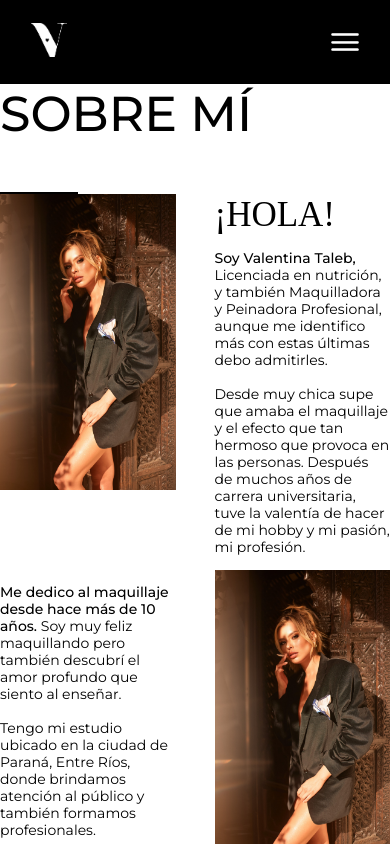
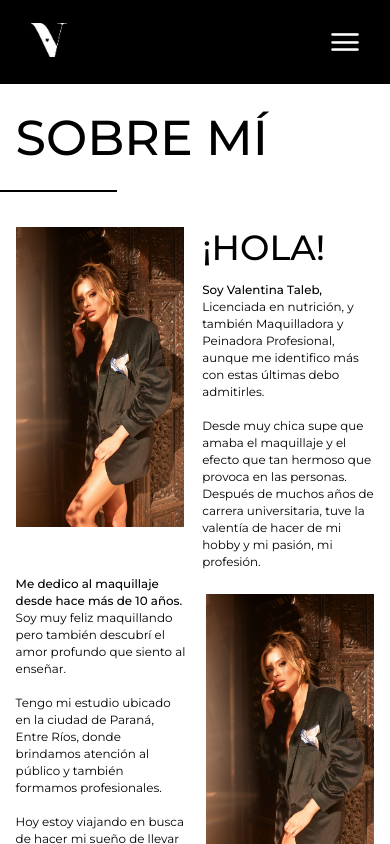
Before and after one commit to justinait/vtaleb, a React (Vite) app: page /about in a window 390 px wide. Shown: the top 844 px of the page. Built offline with nearby package versions, Linux system fonts and the light colour scheme.

Commit message:
about mobile

```diff
--- a/src/App.css
+++ b/src/App.css
@@ -6,8 +6,17 @@ body {
     margin-top: 10vh;
     overflow-x: hidden;
 }
+.sectionContainer {
+    margin-top: 10vh;
+}
+
+.separatorSections {
+    border-top: 2px solid black;
+    width: 30%;
+    padding-bottom: 9%;
+}
 @media(min-width: 1000px){
-    body {
+    body, .sectionContainer {
         margin-top: 8vh;
     }
 }
--- a/src/Components/About/About.css
+++ b/src/Components/About/About.css
@@ -1,28 +1,33 @@
 .titleSection {
     font-size: 49px;
     font-weight: 500;
-    line-height: 59px;
-    letter-spacing: 0em;
     text-align: left;
+    padding: 6% 4%;
+    margin: 0;
+}
+.aboutContainer {
+    padding: 0 4%;
+}
+.aboutImage {
+    width: 47%;
+    height: 300px;
+    object-fit: cover;
+}
+.aboutBox2 .aboutImage {
+    margin-top: 12px;
+    height: 310px;
 }
 
-.separatorSections {
-    border-top: 2px solid black;
-    width: 20%;
+.aboutBox2 .aboutText {
+    margin-top: -7px;
 }
-
-.aboutImage1 {
-    width: 45%;
-    height: 296px;
-    object-fit: cover;
-}
-.aboutBox1{
+.aboutBox1, .aboutBox2{
     display: flex;
     justify-content: space-between;
 }
 .aboutText {
-    width: 45%;
-    font-size: 14px;
+    width: 48%;
+    font-size: 11.9px;
     font-weight: 400;
     line-height: 17px;
     letter-spacing: 0em;
@@ -32,7 +37,6 @@
     font-weight: 500;
 }
 .holaAbout {
-    font-family: --LT-Afficher-Neue;
     font-size: 35px;
     font-weight: 500;
     line-height: 42px;
--- a/src/Components/About/About.jsx
+++ b/src/Components/About/About.jsx
@@ -4,12 +4,13 @@ import image from '/hero.jpg'
 
 function About() {
   return (
-    <div>
+    <div className='sectionContainer'>
         <p className='titleSection'>SOBRE MÍ</p>
         <div className='separatorSections'></div>
+        <div className='aboutContainer'>
 
             <div className='aboutBox1'>
-            <img className='aboutImage1' src={image} alt="" />
+                <img className='aboutImage' src={image} alt="" />
                 <div className='aboutText'>
                     <p className='holaAbout'>¡HOLA!</p>
                     <p>
@@ -31,7 +32,7 @@ function About() {
                     </p>
                 </div>
             </div>
-        <div className='aboutBox1'>
+            <div className='aboutBox2'>
                 <p className='aboutText'>
                     <strong>Me dedico al maquillaje
                     desde hace más de 10 años. </strong>
@@ -56,7 +57,7 @@ function About() {
                         soñadora.
                     </strong>
                 </p>
-            <img className='aboutImage1' src={image} alt="" />
+                <img className='aboutImage' src={image} alt="" />
             </div>
 
             <p className='finalAbout'>“Vivo el maquillaje como mi
@@ -65,6 +66,7 @@ function About() {
                 liberar mis emociones”
             </p>
         </div>
+    </div>
   )
 }
 
```
Lines whose indentation alone changed are shown as unchanged.
